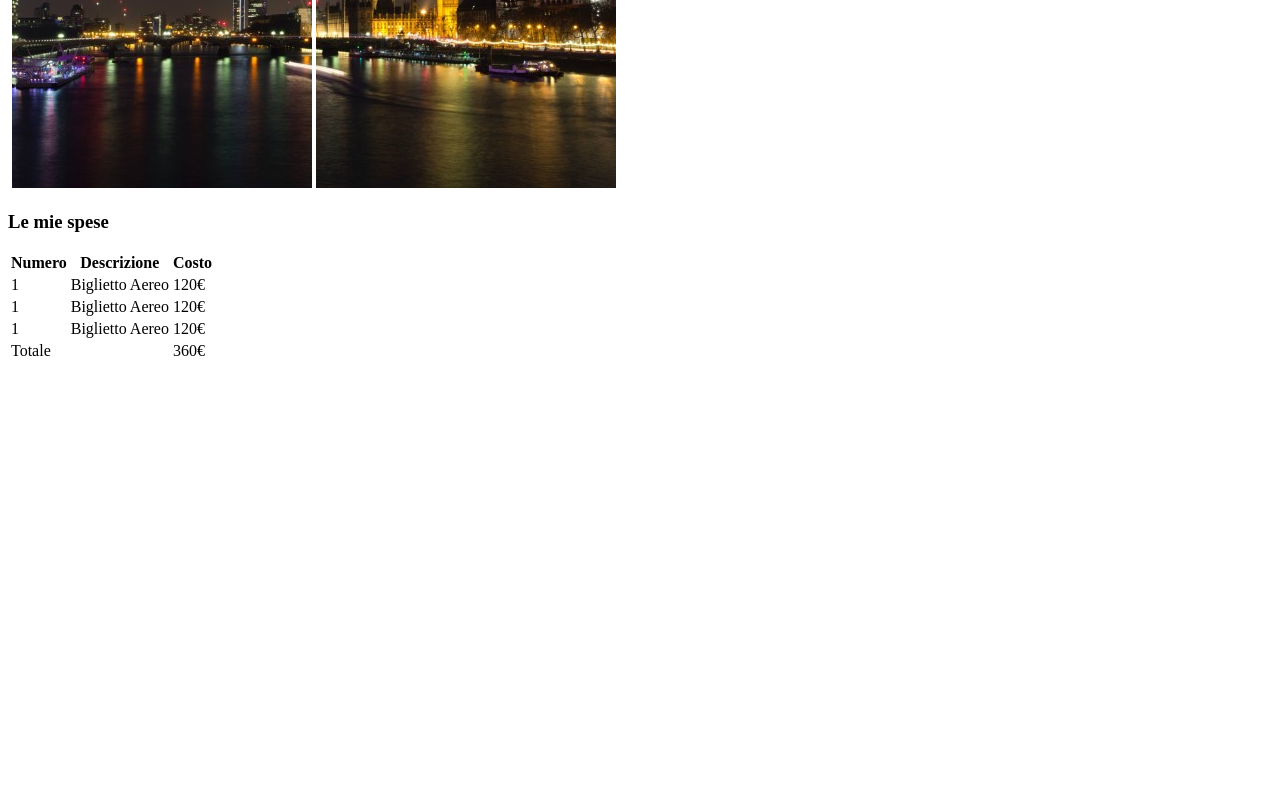
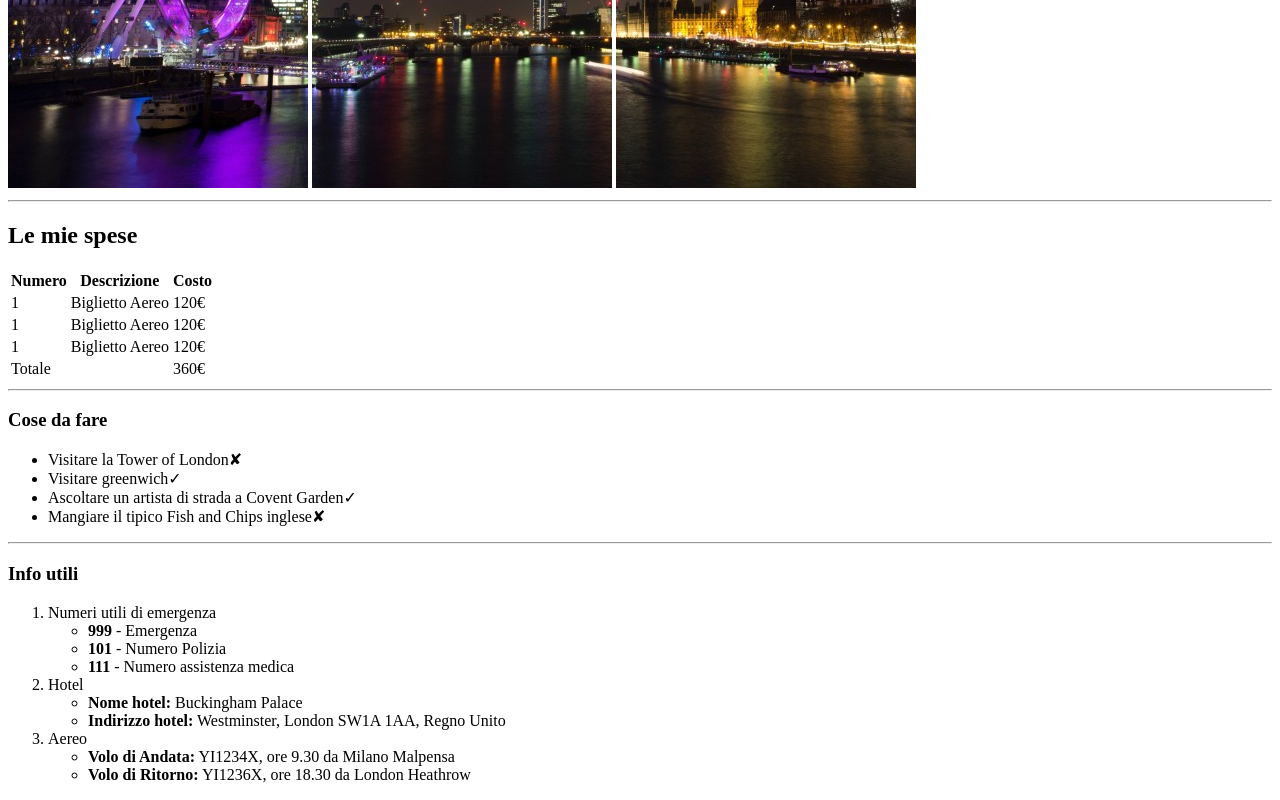
Before and after one commit to mattiamoneta/html-london-trip, a plain HTML site: page index.html in a window 1280 px wide. Shown: the part 492-1292 px from the top of the page. Before the commit the page ends 863 px from the top, so only its background shows below. Drawn offline with Linux system fonts and the light colour scheme.

Commit message:
Aggiunte sezioni

```diff
--- a/index.html
+++ b/index.html
@@ -10,15 +10,17 @@
 
         <header>
             <h1>Il mio viaggio a Londra</h1>
-            <img src="img/pexels-bill-emrich-230794-0" alt="">
-            <img src="img/pexels-bill-emrich-230794-1.jpg" alt="">
-            <img src="img/pexels-bill-emrich-230794-2.jpg" alt="">
+            <img src="img/pexels-bill-emrich-230794-0.jpg" alt="london header left">
+            <img src="img/pexels-bill-emrich-230794-1.jpg" alt="london header mid">
+            <img src="img/pexels-bill-emrich-230794-2.jpg" alt="london header right">
+
+            <hr/>
         </header>
 
         <main>
             <!-- Le mie spese -->
             <section>
-                <h3>Le mie spese</h3>
+                <h2>Le mie spese</h2>
                 <table>
                     <thead>
                         <tr>
@@ -50,6 +52,54 @@
                         </tr>
                     </tbody>
                 </table>
+
+                <hr />
+            </section>
+
+
+            <!-- Cose da fare -->
+            <section>
+                <h3>Cose da fare</h3>
+
+                <ul>
+                    <li>Visitare la Tower of London&#10008;</li>
+                    <li>Visitare greenwich&check;</li>
+                    <li>Ascoltare un artista di strada a Covent Garden&check;</li>
+                    <li>Mangiare il tipico Fish and Chips inglese&#10008;</li>
+                </ul>
+
+                <hr />
+            </section>
+
+            <!-- Info utili -->
+            <section>
+                <h3>Info utili</h3>
+
+                <ol>
+                    <li>
+                        Numeri utili di emergenza
+                        <ul>
+                            <li><strong>999</strong> -  Emergenza</li>
+                            <li><strong>101</strong> -  Numero Polizia</li>
+                            <li><strong>111</strong> -  Numero assistenza medica</li>
+                        </ul>
+                    </li>
+                    <li>
+                        Hotel
+                         <ul>
+                            <li><strong>Nome hotel:</strong> Buckingham Palace</li>
+                            <li><strong>Indirizzo hotel:</strong> Westminster, London SW1A 1AA, Regno Unito</li>
+                        </ul>
+                    </li>
+                    <li>
+                        Aereo
+                         <ul>
+                            <li><strong>Volo di Andata:</strong> YI1234X, ore 9.30 da Milano Malpensa</li>
+                            <li><strong>Volo di Ritorno:</strong> YI1236X, ore 18.30 da London Heathrow</li>
+                        </ul>
+                    </li>
+                </ol>
+
             </section>
 
         </main>
```
